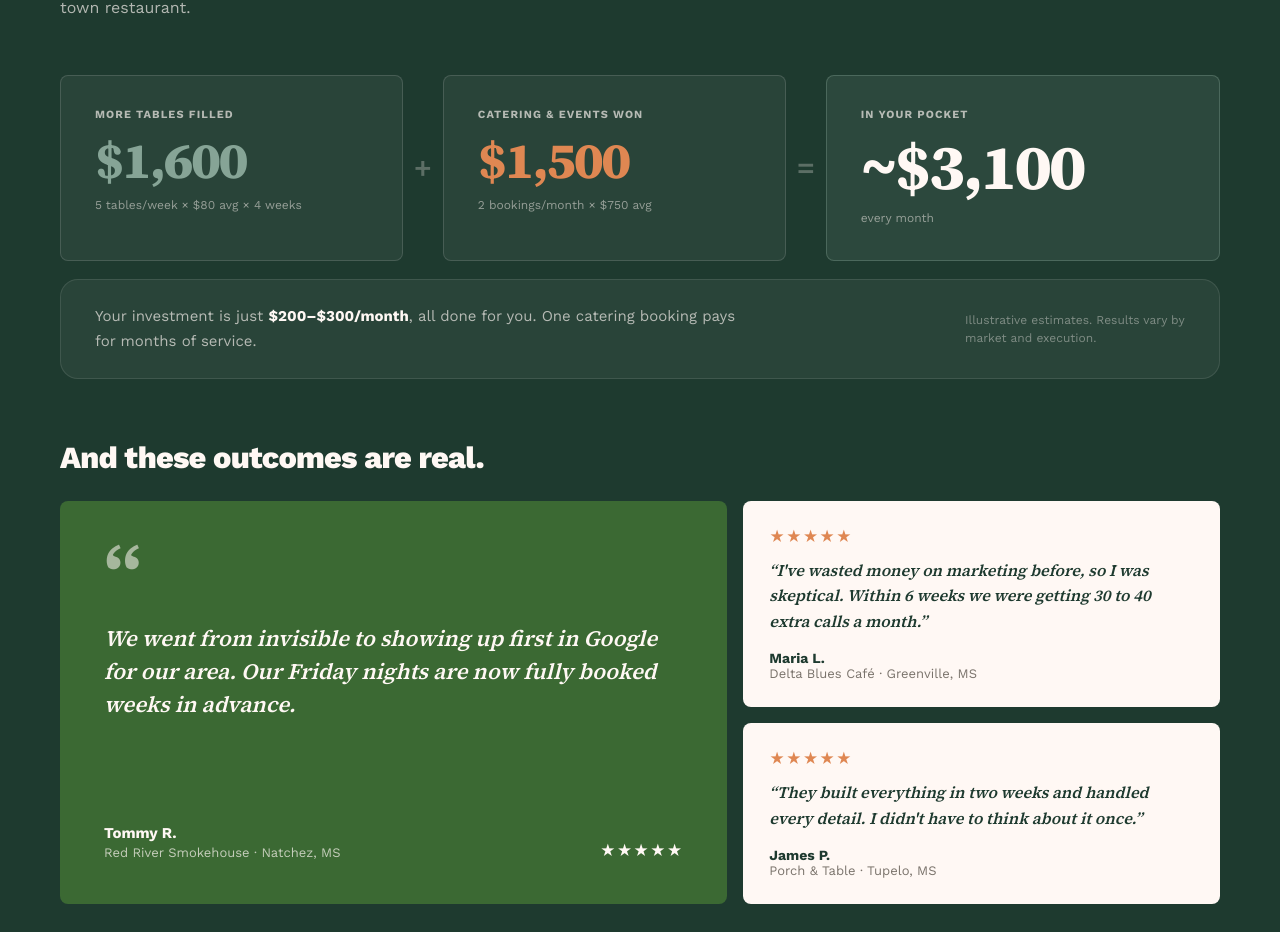
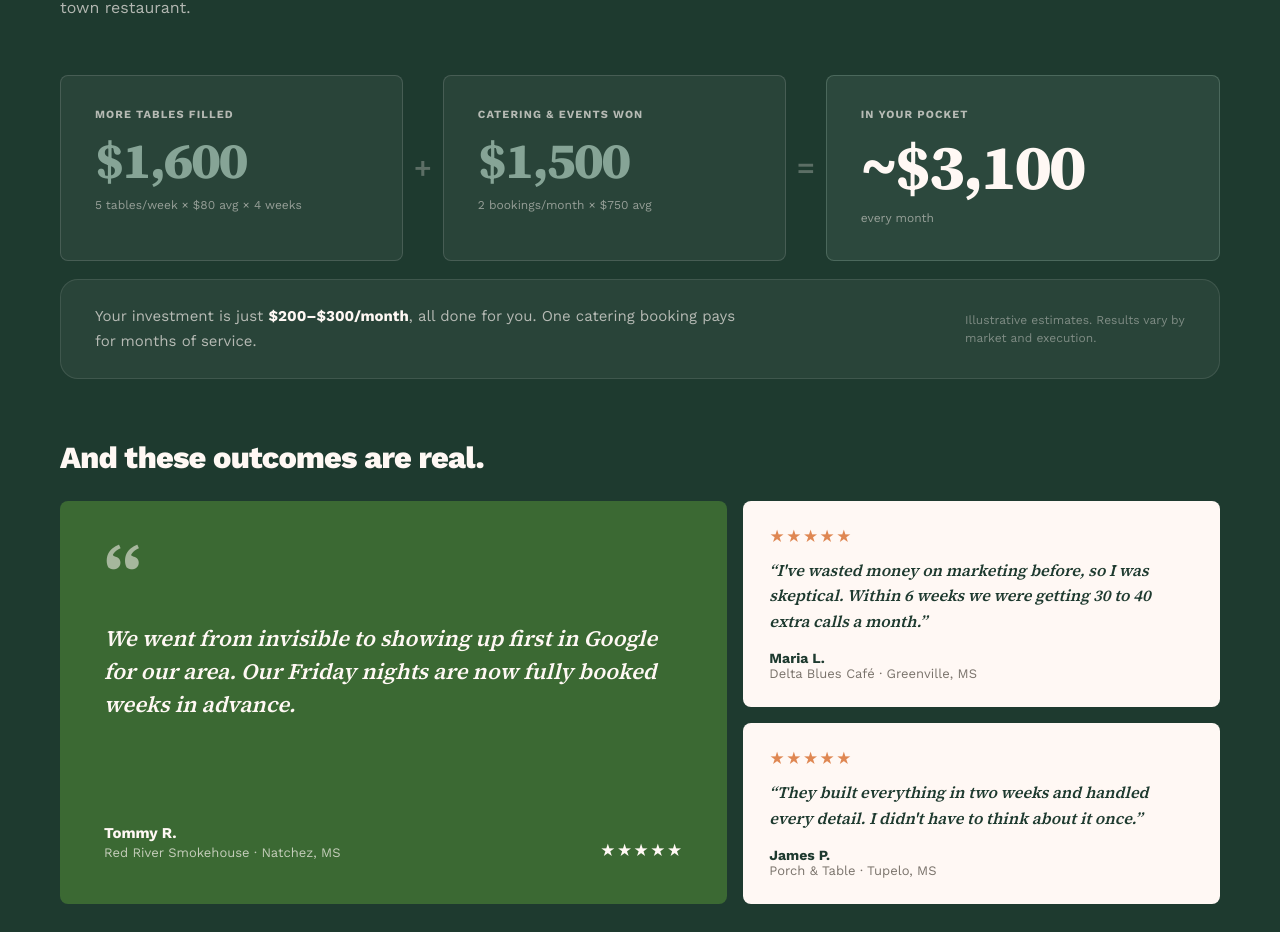
Before and after one commit to MainStreetGrowth/mainstreetgrowth, a Next.js app: page /outcomes in a window 1280 px wide. Shown: the part 2359-3291 px from the top of the page. Built offline with nearby package versions, Linux system fonts and the light colour scheme.

Commit message:
Outcomes ROI: both addition figures sage (matching); ivory total stays the bright standout

```diff
--- a/app/outcomes/page.tsx
+++ b/app/outcomes/page.tsx
@@ -440,7 +440,7 @@ export default function Outcomes() {
               </div>
               <div style={{ background: "rgba(255,248,244,0.05)", border: "1px solid rgba(255,248,244,0.14)", borderRadius: 8, padding: isMobile ? "26px 24px" : "32px 34px" }}>
                 <div style={{ fontSize: 11, fontWeight: 700, color: C.onInkMuted, textTransform: "uppercase", letterSpacing: "0.1em", marginBottom: 14 }}>Catering &amp; events won</div>
-                <div className="font-display" style={{ fontSize: "clamp(2.2rem,4vw,3.2rem)", fontWeight: 800, color: C.gold, letterSpacing: "-0.04em", lineHeight: 1, marginBottom: 10 }}>$1,500</div>
+                <div className="font-display" style={{ fontSize: "clamp(2.2rem,4vw,3.2rem)", fontWeight: 800, color: "#86a496", letterSpacing: "-0.04em", lineHeight: 1, marginBottom: 10 }}>$1,500</div>
                 <div style={{ fontSize: 12, color: "rgba(255,248,244,0.5)", lineHeight: 1.6 }}>2 bookings/month × $750 avg</div>
               </div>
               <div style={{ display: isMobile ? "none" : "flex", alignItems: "center", justifyContent: "center" }}>
```
